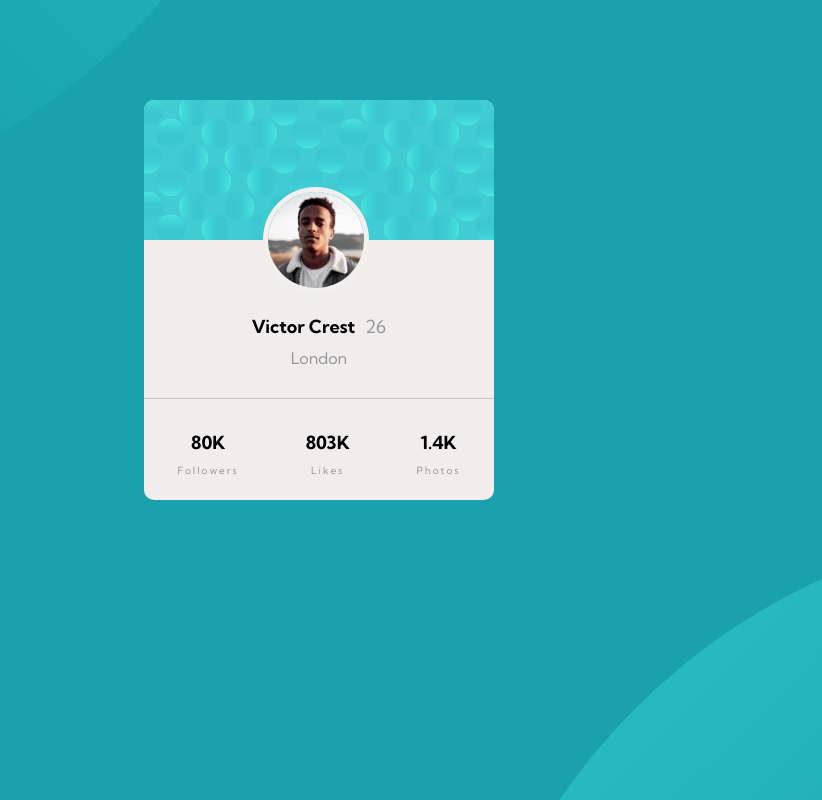
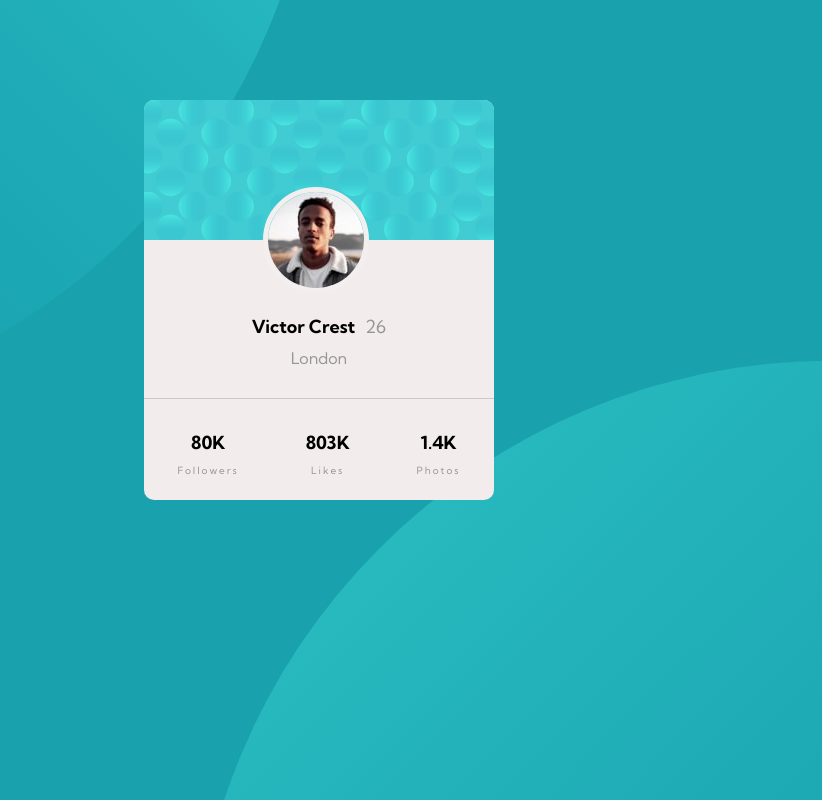
Before and after one commit to Feelshot/practica-05-css, a plain HTML site: page index.html in a window 1280 px wide. Shown: the whole page, without its empty margins (321-1143 px from the left). Drawn offline with Linux system fonts and the light colour scheme.

Commit message:
commit final

```diff
--- a/style.css
+++ b/style.css
@@ -11,7 +11,6 @@
     font-size: 18px;
 }
 body {
-
     background-color: var(--Dark-cyan);
     background-image: url(img/bg-pattern-top.svg), url(img/bg-pattern-bottom.svg);
     background-repeat: no-repeat;
@@ -104,7 +103,11 @@ body {
 }
 
 
-
+@media (min-width: 1000px) {
+    body {
+        background-position: right 50vw bottom 10vh, left 40vw top 45vh;
+    }
+}
 
 
 /* ---- Circulos de background ---- */
```
